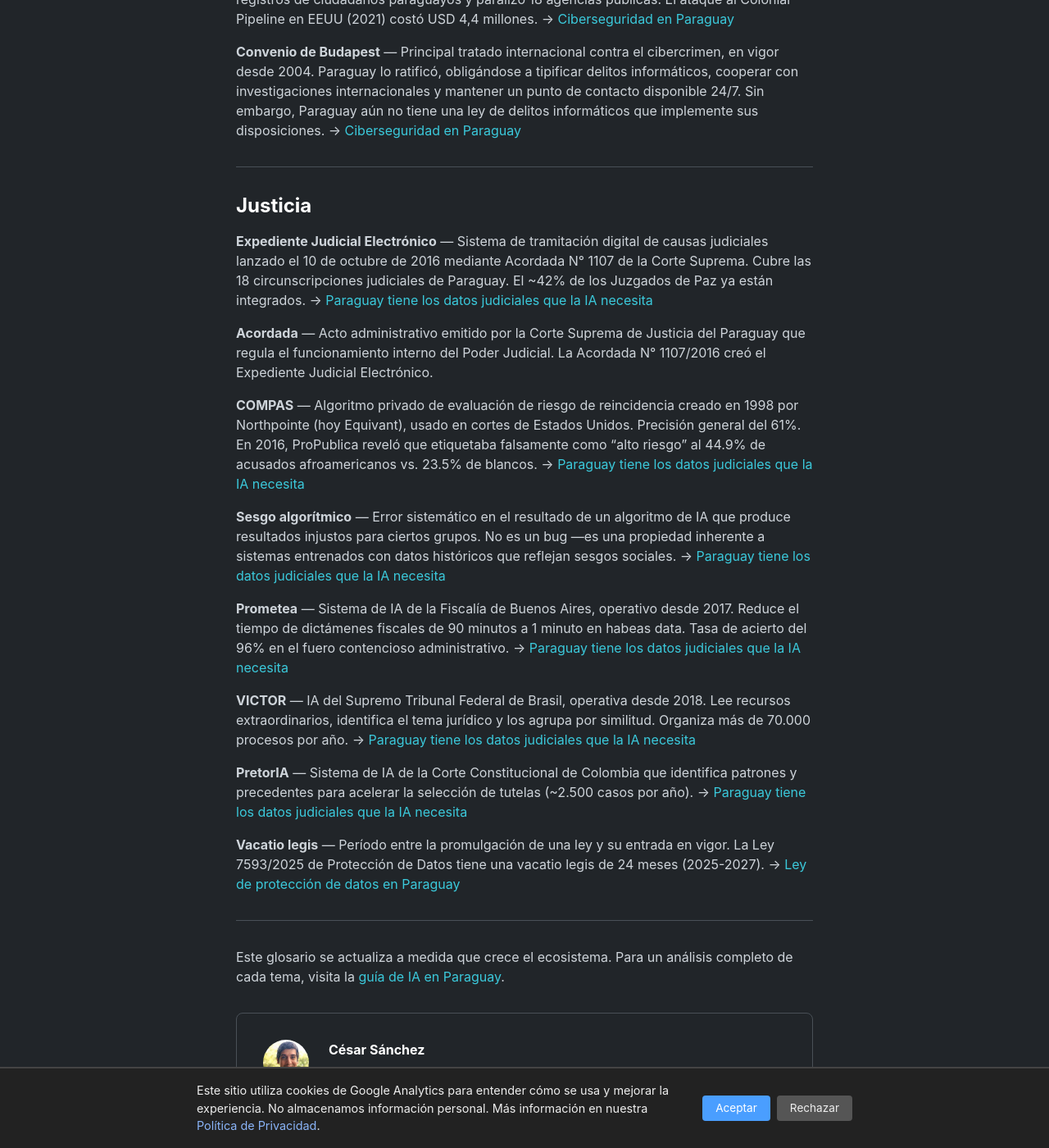
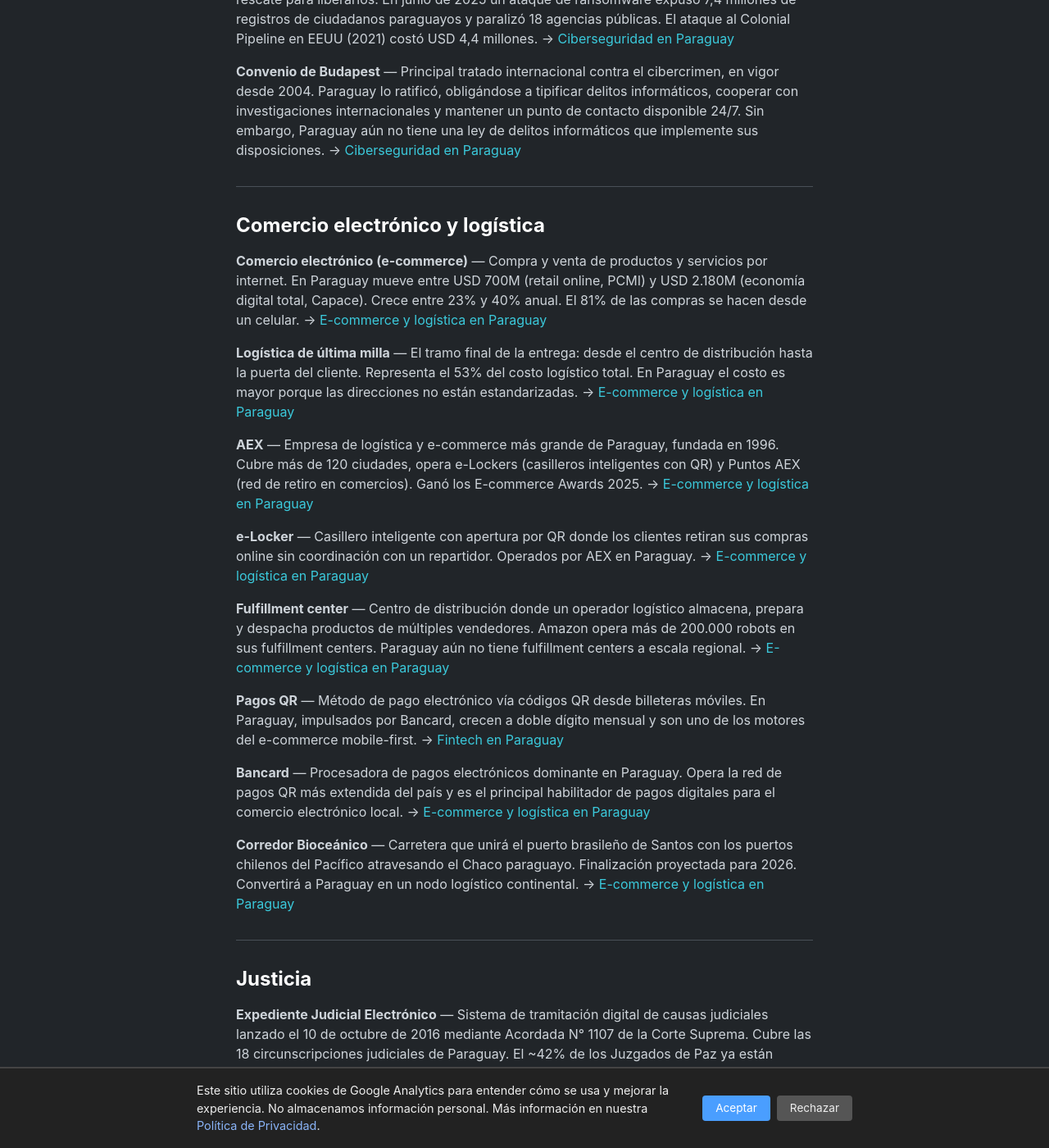
Before and after one commit to miravosqueinteresante/muchotexto.net, a Jekyll site: the page built from glosario.markdown, in a window 1280 px wide and 1400 px high, scrolled down 5968 px. Shown: the whole window at 82% size. Built offline with Jekyll 4.4.1, drawn with Linux system fonts in a browser that asks for light colours; some of the changed text lies outside the part shown.

Commit message:
Observatorio actualizado con articulo #34: glosario (+8 terminos e-commerce), cronologia (+3 hitos), directorio (+3 entradas), casos de uso (+1 sector)

```diff
--- a/casos-de-uso.markdown
+++ b/casos-de-uso.markdown
@@ -40,6 +40,12 @@
 
 - **[Starlink en Paraguay](/articulos/2026/07/15/starlink-paraguay-conectividad/)** — 20.000 usuarios, 1.600 antenas en escuelas rurales, 50.000 estudiantes y docentes alcanzados. CONATEL autorizó a Starlink a operar por encima de los límites de potencia de la UIT — primer país del mundo.
 
+## Comercio electrónico y logística
+
+- **[E-commerce en Paraguay](/articulos/2026/07/24/ecommerce-logistica-paraguay/)** — Mercado de USD 700M-2.180M, crece 23-40% anual. 8 de cada 10 paraguayos compran online, 81% desde celular. Impulsado por pagos QR y billeteras móviles.
+- **[Logística de última milla](/articulos/2026/07/24/ecommerce-logistica-paraguay/)** — Sin direcciones estandarizadas. AEX cubre 120+ ciudades. El 77% del e-commerce es transfronterizo.
+- **[IA en logística](/articulos/2026/07/24/ecommerce-logistica-paraguay/)** — Amazon: 200K+ robots. Mercado Libre: IA en demanda, rutas y fraude. Herramientas SaaS al alcance de operadores paraguayos.
+
 ## Infraestructura inteligente
 
 - **[Puente Bioceánico](/articulos/2026/07/17/smart-cities-asuncion-paraguay/)** — El MOPC presentó en julio 2026 un sistema de monitoreo inteligente con sensores sísmicos, acelerómetros y gemelos digitales. Es el proyecto de infraestructura inteligente técnicamente más avanzado del país.
--- a/cronologia.markdown
+++ b/cronologia.markdown
@@ -82,6 +82,8 @@
 - **Julio 2026** — Paraguay alcanza [480+ trámites digitales](/articulos/2026/07/16/gobierno-digital-paraguay/), cédula y licencia de conducir digitales disponibles.
 - **Julio 2026** — [Starlink alcanza ~20.000 usuarios](/articulos/2026/07/15/starlink-paraguay-conectividad/) en Paraguay.
 - **10 Julio 2026** — [Declaración conjunta EE.UU.-Paraguay](/articulos/2026/07/17/ciberseguridad-paraguay/) denunciando operaciones cibernéticas chinas contra el gobierno paraguayo.
+- **2025** — AEX gana los E-commerce Awards 2025.
+- **Julio 2026** — [BCP emite reglamento tarifario](/articulos/2026/07/24/ecommerce-logistica-paraguay/) para transparentar comisiones de medios de pago electrónicos.
 - **Julio 2026** — MOPC presenta [monitoreo inteligente del Puente Bioceánico](/articulos/2026/07/17/smart-cities-asuncion-paraguay/) con sensores sísmicos y gemelos digitales.
 - **2 Julio 2026** — El [Expediente Judicial Electrónico](/articulos/2026/07/21/ia-justicia-paraguay/) se expande a Juzgados Penales de Saltos del Guairá. ~42% de Juzgados de Paz ya opera con el sistema.
 
@@ -89,5 +91,6 @@
 
 - **1 Enero 2027** — Vence el [Anexo C del Tratado de Itaipú](/articulos/2026/07/17/itaipu-2027-energia-paraguay/). Sin acuerdo, Paraguay pierde ~$600M/año. Negociaciones congeladas desde abril 2025.
 - **Noviembre 2027** — Entra en vigor la [Ley 7593 de protección de datos](/articulos/2026/07/07/ley-proteccion-datos-paraguay-ia/). Yguazú Digital Fase I debe estar operativo.
+- **2026** — Finalización proyectada del [Corredor Bioceánico](/articulos/2026/07/24/ecommerce-logistica-paraguay/).
 - **2028** — [Elecciones generales en Paraguay](/articulos/2026/07/09/paraguay-china-taiwan-geopolitica-ia/): prueba de fuego para la alianza con Taiwán.
 - **2030** — Ventana proyectada de [agotamiento del excedente energético](/articulos/2026/05/27/apertura-sector-electrico-privado-paraguay/).
--- a/directorio.markdown
+++ b/directorio.markdown
@@ -32,8 +32,14 @@
 
 - **[Cámara Paraguaya de Fintech](https://www.fintech.org.py/)** — Fundada en 2019, 120+ miembros. Agrupa al ecosistema fintech paraguayo que pasó de ~29 empresas en 2020 a más de 100. [Leer análisis](/articulos/2026/07/10/fintech-paraguay-ecosistema/).
 - **Foro Tecnológico Bilateral Paraguay-Taiwán** — 4 ediciones realizadas. Delegados de TSMC, ICDF y empresas taiwanesas participan regularmente. [Leer más](/articulos/2026/07/14/semiconductores-taiwan-paraguay/).
+- **[Capace](https://www.capace.org.py/)** — Cámara Paraguaya de Comercio Electrónico. Estima el mercado en USD 2.180M. [Leer más](/articulos/2026/07/24/ecommerce-logistica-paraguay/).
 - **[SOPAIA](https://www.sopaia.org/)** — Sociedad Paraguaya de Inteligencia Artificial. Organización que reúne a profesionales, investigadores y entusiastas de la IA en Paraguay para promover el desarrollo y la divulgación de la inteligencia artificial en el país.
 - **[AmCham Paraguay](https://www.amcham.com.py/)** — Cámara de Comercio Paraguayo-Americana. Impulsa foros internacionales para posicionar a Paraguay como hub de data centers, energía limpia e IA. Organizó el foro en Silicon Valley (junio 2026) con el MIC.
+
+## Logística y e-commerce
+
+- **[AEX](https://www.aex.com.py/)** — Empresa de logística y e-commerce más grande de Paraguay, fundada en 1996. Cubre 120+ ciudades con e-Lockers, Puntos AEX e integración Shopify. E-commerce Awards 2025. [Leer análisis](/articulos/2026/07/24/ecommerce-logistica-paraguay/).
+- **[Bancard](https://www.bancard.com.py/)** — Procesadora de pagos electrónicos dominante en Paraguay. Opera la red de pagos QR más extendida del país. [Leer más](/articulos/2026/07/24/ecommerce-logistica-paraguay/).
 
 ## Eventos
 
--- a/glosario.markdown
+++ b/glosario.markdown
@@ -8,9 +8,9 @@
 
 Este glosario reúne los términos clave sobre inteligencia artificial en Paraguay y los explica en contexto local. Cada definición conecta con un artículo completo de la [guía de IA en Paraguay](/ia-en-paraguay/), donde el tema se trata en profundidad con fuentes y datos verificables.
 
-*Última actualización: 17 de julio de 2026*
+*Última actualización: 24 de julio de 2026*
 
-Los términos están agrupados por tema: infraestructura y energía, tecnología IA, geopolítica, fintech, startups y agro. No están ordenados alfabéticamente sino por relación temática, para que el lector pueda explorar por bloques de interés.
+Los términos están agrupados por tema: infraestructura y energía, tecnología IA, geopolítica, fintech, startups, agro, justicia, y comercio electrónico y logística. No están ordenados alfabéticamente sino por relación temática, para que el lector pueda explorar por bloques de interés.
 
 ## Infraestructura y energía
 
@@ -171,6 +171,34 @@
 
 ---
 
+## Comercio electrónico y logística
+
+**Comercio electrónico (e-commerce)** — Compra y venta de productos y servicios por internet. En Paraguay mueve entre USD 700M (retail online, PCMI) y USD 2.180M (economía digital total, Capace). Crece entre 23% y 40% anual. El 81% de las compras se hacen desde un celular.
+→ [E-commerce y logística en Paraguay](/artículos/2026/07/24/ecommerce-logistica-paraguay/)
+
+**Logística de última milla** — El tramo final de la entrega: desde el centro de distribución hasta la puerta del cliente. Representa el 53% del costo logístico total. En Paraguay el costo es mayor porque las direcciones no están estandarizadas.
+→ [E-commerce y logística en Paraguay](/artículos/2026/07/24/ecommerce-logistica-paraguay/)
+
+**AEX** — Empresa de logística y e-commerce más grande de Paraguay, fundada en 1996. Cubre más de 120 ciudades, opera e-Lockers (casilleros inteligentes con QR) y Puntos AEX (red de retiro en comercios). Ganó los E-commerce Awards 2025.
+→ [E-commerce y logística en Paraguay](/artículos/2026/07/24/ecommerce-logistica-paraguay/)
+
+**e-Locker** — Casillero inteligente con apertura por QR donde los clientes retiran sus compras online sin coordinación con un repartidor. Operados por AEX en Paraguay.
+→ [E-commerce y logística en Paraguay](/artículos/2026/07/24/ecommerce-logistica-paraguay/)
+
+**Fulfillment center** — Centro de distribución donde un operador logístico almacena, prepara y despacha productos de múltiples vendedores. Amazon opera más de 200.000 robots en sus fulfillment centers. Paraguay aún no tiene fulfillment centers a escala regional.
+→ [E-commerce y logística en Paraguay](/artículos/2026/07/24/ecommerce-logistica-paraguay/)
+
+**Pagos QR** — Método de pago electrónico vía códigos QR desde billeteras móviles. En Paraguay, impulsados por Bancard, crecen a doble dígito mensual y son uno de los motores del e-commerce mobile-first.
+→ [Fintech en Paraguay](/articulos/2026/07/10/fintech-paraguay-ecosistema/)
+
+**Bancard** — Procesadora de pagos electrónicos dominante en Paraguay. Opera la red de pagos QR más extendida del país y es el principal habilitador de pagos digitales para el comercio electrónico local.
+→ [E-commerce y logística en Paraguay](/artículos/2026/07/24/ecommerce-logistica-paraguay/)
+
+**Corredor Bioceánico** — Carretera que unirá el puerto brasileño de Santos con los puertos chilenos del Pacífico atravesando el Chaco paraguayo. Finalización proyectada para 2026. Convertirá a Paraguay en un nodo logístico continental.
+→ [E-commerce y logística en Paraguay](/artículos/2026/07/24/ecommerce-logistica-paraguay/)
+
+---
+
 ## Justicia
 
 **Expediente Judicial Electrónico** — Sistema de tramitación digital de causas judiciales lanzado el 10 de octubre de 2016 mediante Acordada N° 1107 de la Corte Suprema. Cubre las 18 circunscripciones judiciales de Paraguay. El ~42% de los Juzgados de Paz ya están integrados.
```
